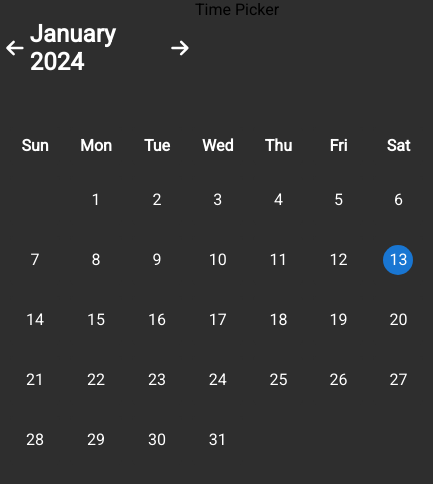
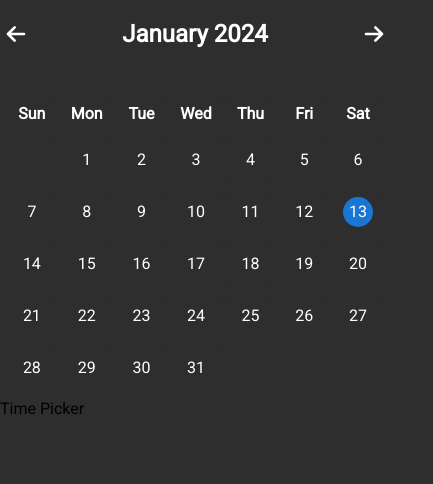
Before and after one commit to 0marKhan/hospital, a React (Create React App) app: page /home in a window 390 px wide. Shown: the top 484 px of the page, 433 px wide, since content can reach past the window. Built offline with nearby package versions, Linux system fonts and the light colour scheme.

Commit message:
made calendar mobile responsive

```diff
--- a/src/components/Calendar.scss
+++ b/src/components/Calendar.scss
@@ -1,5 +1,6 @@
 .month-display {
   display: flex;
+
   justify-content: space-between;
   width: 100%;
   margin-bottom: 20px;
@@ -18,7 +19,7 @@
     text-align: center;
     padding: 10px;
     position: relative;
-    cursor: default; // The cell itself should not show the pointer cursor
+    cursor: default;
     background-color: #2e2e2e;
     border-radius: 5px;
 
@@ -49,8 +50,25 @@
   .current-day {
     font-weight: bold;
     // Apply styles to the span.date-number if the current day should be styled differently
-    span.date-number {
-      // Styles for the current day
+    // span.date-number {
+    //   // Styles for the current day
+    // }
+  }
+}
+
+@media (max-width: 440px) {
+  .month-display {
+    width: 100%;
+    display: flex;
+    justify-content: space-between;
+  }
+
+  .table-container {
+    width: 100%;
+
+    th,
+    td {
+      padding: 6px;
     }
   }
 }
--- a/src/components/Calendar.tsx
+++ b/src/components/Calendar.tsx
@@ -130,7 +130,7 @@ const Calendar: React.FC = () => {
   };
 
   return (
-    <div>
+    <div className="month-display-container">
       <div className="month-display">
         <HiOutlineArrowSmLeft
           onClick={goToPrevMonth}
--- a/src/pages/Home.scss
+++ b/src/pages/Home.scss
@@ -6,9 +6,13 @@
   }
 }
 
-@media (max-width: 380px) {
+@media (max-width: 440px) {
   .home-container {
     display: flex;
     flex-direction: column;
+    .calendar-container {
+      width: 100%;
+      padding: 0;
+    }
   }
 }
```
